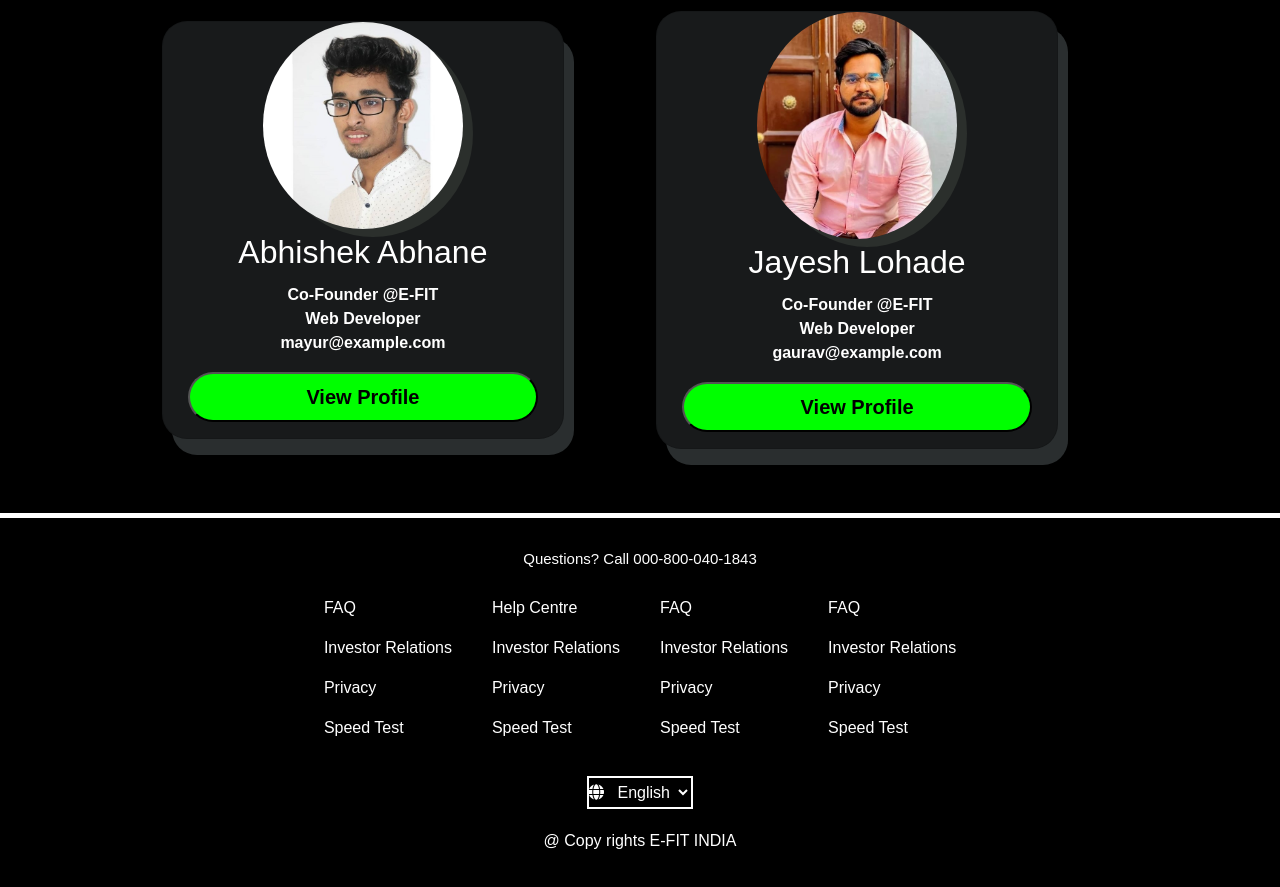
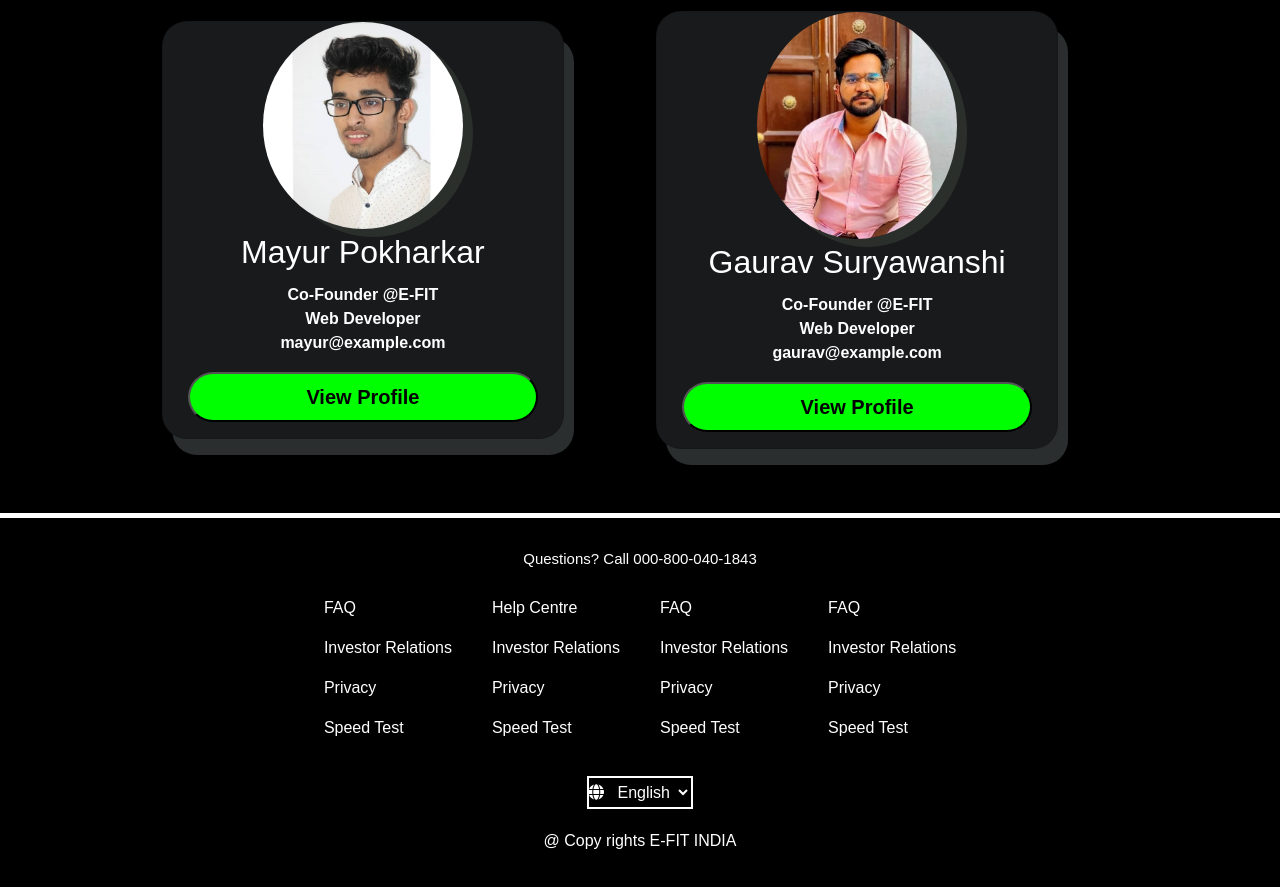
Before and after one commit to gauravsuryawanshi191/E-Fit, a plain HTML site: page about.html in a window 1280 px wide. Shown: the part 827-1714 px from the top of the page. Drawn offline with nearby package versions, Linux system fonts and the light colour scheme; files that its build step writes are made by us from their sources; files whose address does not match are found by name.

Commit message:
Update about.html

```diff
--- a/about.html
+++ b/about.html
@@ -73,7 +73,7 @@
                 <div class="column">
                     <div class="card">
                         <img src="images/About_us/Mayur.jpeg" alt="Abhishek" style="align-items:center;box-shadow: 10px 8px 0px 0 rgb(43, 47, 44);height: 50%; width: 50%; border-radius: 50%;">
-                            <h2 style="padding: 4px;">Abhishek Abhane</h2>
+                            <h2 style="padding: 4px;">Mayur Pokharkar</h2>
                             <p style="text-align: center;font-weight: bold;">Co-Founder @E-FIT <br>
                                 Web Developer  <br>
                                 mayur@example.com</p>
@@ -85,7 +85,7 @@
                 <div class="column">
                     <div class="card">
                         <img src="images/About_us/Gaurav.jpeg" alt="Jayesh" style="align-items:center;box-shadow: 10px 8px 0px 0 rgb(43, 47, 44);height: 50%; width: 50%; border-radius: 50%;">
-                            <h2 style="padding: 4px;">Jayesh Lohade</h2>
+                            <h2 style="padding: 4px;">Gaurav Suryawanshi</h2>
                             <p style="text-align: center;font-weight: bold;">Co-Founder @E-FIT <br>
                                 Web Developer  <br>
                                 gaurav@example.com</p>
```
